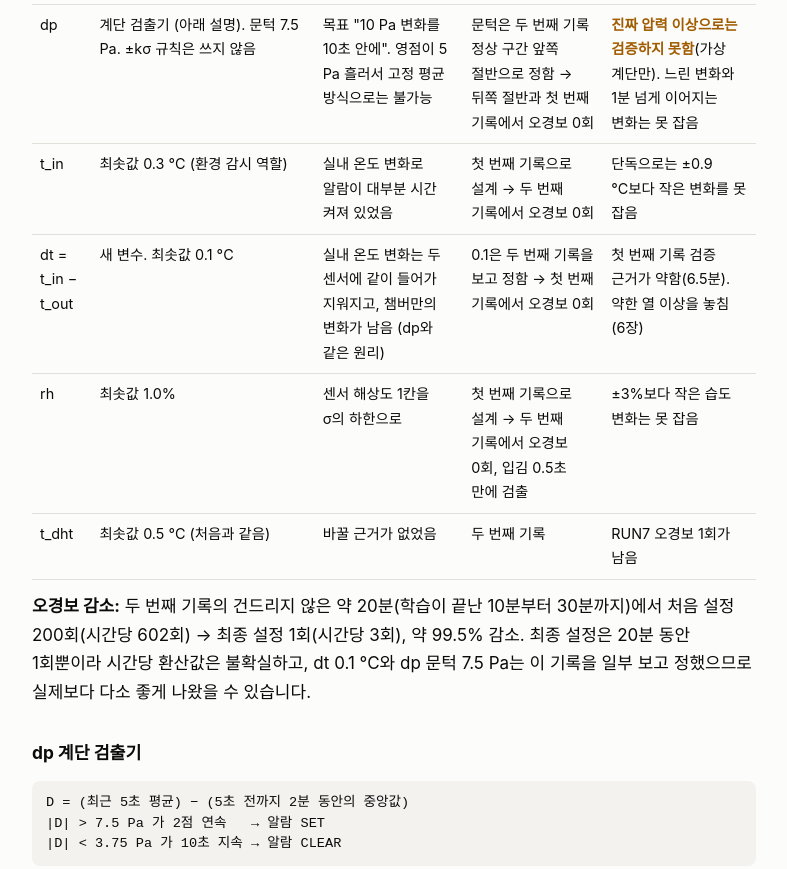
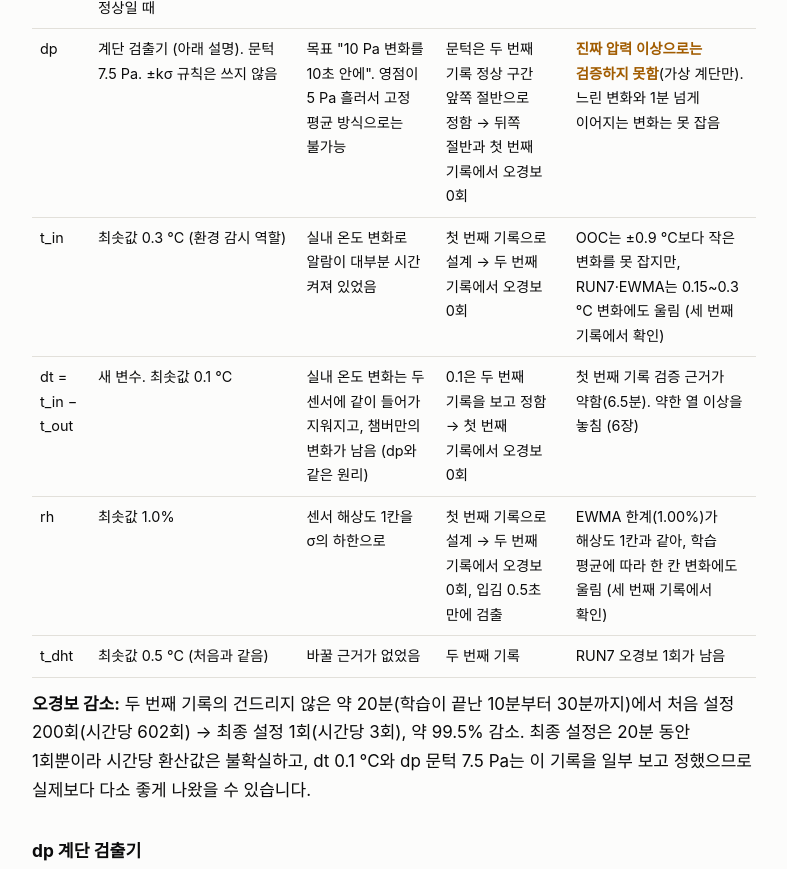
Before and after one commit to kevezk/fdc-sensor-threshold, a plain HTML site: page index.html in a window 1280 px wide. Shown: the part 4819-5688 px from the top of the page, without its empty margins (246-1033 px from the left). Drawn offline with Linux system fonts and the light colour scheme.

Commit message:
Update index.html

```diff
--- a/index.html
+++ b/index.html
@@ -253,9 +253,9 @@ footer{margin-top:48px;color:var(--muted);font-size:.85rem;border-top:1px solid
 <tr><th>변수</th><th>설정값</th><th>왜 이렇게 정했나</th><th>검증한 데이터</th><th>남은 한계</th></tr>
 <tr><td>공통</td><td>학습 10분. OOC는 0.5초 값 2점 연속이면 SET. RUN7·EWMA는 10초 평균에 적용. CLEAR는 OOC 10초, RUN7·EWMA 30초 연속 정상일 때</td><td>30초 학습은 느린 흔들림을 못 담고, 즉시 해제는 <b>채터링</b>(알람이 켜졌다 꺼졌다 반복)을 만듦</td><td>첫 번째 기록으로 설계 → 두 번째 기록으로 검증</td><td>10분 학습은 두 번째 기록에서만 확인 (첫 번째 기록은 너무 짧음)</td></tr>
 <tr><td>dp</td><td>계단 검출기 (아래 설명). 문턱 7.5 Pa. ±kσ 규칙은 쓰지 않음</td><td>목표 "10 Pa 변화를 10초 안에". 영점이 5 Pa 흘러서 고정 평균 방식으로는 불가능</td><td>문턱은 두 번째 기록 정상 구간 앞쪽 절반으로 정함 → 뒤쪽 절반과 첫 번째 기록에서 오경보 0회</td><td><span class="warn">진짜 압력 이상으로는 검증하지 못함</span>(가상 계단만). 느린 변화와 1분 넘게 이어지는 변화는 못 잡음</td></tr>
-<tr><td>t_in</td><td>최솟값 0.3 °C (환경 감시 역할)</td><td>실내 온도 변화로 알람이 대부분 시간 켜져 있었음</td><td>첫 번째 기록으로 설계 → 두 번째 기록에서 오경보 0회</td><td>단독으로는 ±0.9 °C보다 작은 변화를 못 잡음</td></tr>
+<tr><td>t_in</td><td>최솟값 0.3 °C (환경 감시 역할)</td><td>실내 온도 변화로 알람이 대부분 시간 켜져 있었음</td><td>첫 번째 기록으로 설계 → 두 번째 기록에서 오경보 0회</td><td>OOC는 ±0.9 °C보다 작은 변화를 못 잡지만, RUN7·EWMA는 0.15~0.3 °C 변화에도 울림 (세 번째 기록에서 확인)</td></tr>
 <tr><td>dt = t_in − t_out</td><td>새 변수. 최솟값 0.1 °C</td><td>실내 온도 변화는 두 센서에 같이 들어가 지워지고, 챔버만의 변화가 남음 (dp와 같은 원리)</td><td>0.1은 두 번째 기록을 보고 정함 → 첫 번째 기록에서 오경보 0회</td><td>첫 번째 기록 검증 근거가 약함(6.5분). 약한 열 이상을 놓침 (6장)</td></tr>
-<tr><td>rh</td><td>최솟값 1.0%</td><td>센서 해상도 1칸을 σ의 하한으로</td><td>첫 번째 기록으로 설계 → 두 번째 기록에서 오경보 0회, 입김 0.5초 만에 검출</td><td>±3%보다 작은 습도 변화는 못 잡음</td></tr>
+<tr><td>rh</td><td>최솟값 1.0%</td><td>센서 해상도 1칸을 σ의 하한으로</td><td>첫 번째 기록으로 설계 → 두 번째 기록에서 오경보 0회, 입김 0.5초 만에 검출</td><td>EWMA 한계(1.00%)가 해상도 1칸과 같아, 학습 평균에 따라 한 칸 변화에도 울림 (세 번째 기록에서 확인)</td></tr>
 <tr><td>t_dht</td><td>최솟값 0.5 °C (처음과 같음)</td><td>바꿀 근거가 없었음</td><td>두 번째 기록</td><td>RUN7 오경보 1회가 남음</td></tr>
 </table></div>
 <p><b>오경보 감소:</b> 두 번째 기록의 건드리지 않은 약 20분(학습이 끝난 10분부터 30분까지)에서 처음 설정 200회(시간당 602회) → 최종 설정 1회(시간당 3회), 약 99.5% 감소. 최종 설정은 20분 동안 1회뿐이라 시간당 환산값은 불확실하고, dt 0.1 °C와 dp 문턱 7.5 Pa는 이 기록을 일부 보고 정했으므로 실제보다 다소 좋게 나왔을 수 있습니다.</p>
@@ -634,7 +634,7 @@ footer{margin-top:48px;color:var(--muted);font-size:.85rem;border-top:1px solid
 <!-- ============================================================ 8 -->
 <h2 id="limits">8. 한계</h2>
 <ul>
-<li><b>진짜 압력 이상 시험을 하지 못했습니다.</b> dp 계단 검출기는 계산으로 넣은 계단으로만 검증되었습니다. 다음에는 내부 센서를 지퍼백 등에 밀폐한 뒤 누르는 시험이 필요합니다.</li>
+<li><b>10 Pa 근처의 작은 압력 변화는 아직 실측으로 검증하지 못했습니다.</b> 세 번째 기록(11/23)에서 내부 센서를 지퍼백에 밀봉하고 누르자 dp가 +227 Pa, +832 Pa까지 올랐고, 계단 검출기는 첫 누름을 약 1.5초 만에 잡았습니다. 그러나 첫 알람이 꺼지지 않은 채 두 번째 누름을 맞아 따로 검출되지 않았고(알람 가림), 변화 크기가 목표 10 Pa보다 훨씬 커서 작은 변화의 검출은 여전히 가상 주입으로만 확인되었습니다.</li>
 <li><b>측정 시간이 짧습니다.</b> 첫 번째 기록 약 10분, 두 번째 기록의 정상 구간 30분입니다. 냉난방 주기나 하루 온도 변화처럼 더 긴 변화의 영향은 알 수 없고, dt 0.1 °C의 검증 근거(6.5분)도 약합니다.</li>
 <li><b>일부 설정은 같은 데이터를 보고 정했습니다.</b> dt 0.1 °C와 dp 문턱 7.5 Pa는 두 번째 기록을 일부 보고 정했으므로, 시간당 3회라는 결과는 실제보다 좋게 나왔을 수 있습니다. 또 최종 설정의 오경보는 20분 동안 1회뿐이라 시간당 환산값 자체가 불확실합니다.</li>
 <li><b>dp 영점 표류의 원인을 확정하지 못했습니다.</b> 30분 동안 약 5 Pa가 흘렀고, 계단 검출기는 이런 느린 변화를 일부러 무시하므로 별도의 장기 감시(예: 주기적 영점 재설정)가 필요합니다.</li>
```
